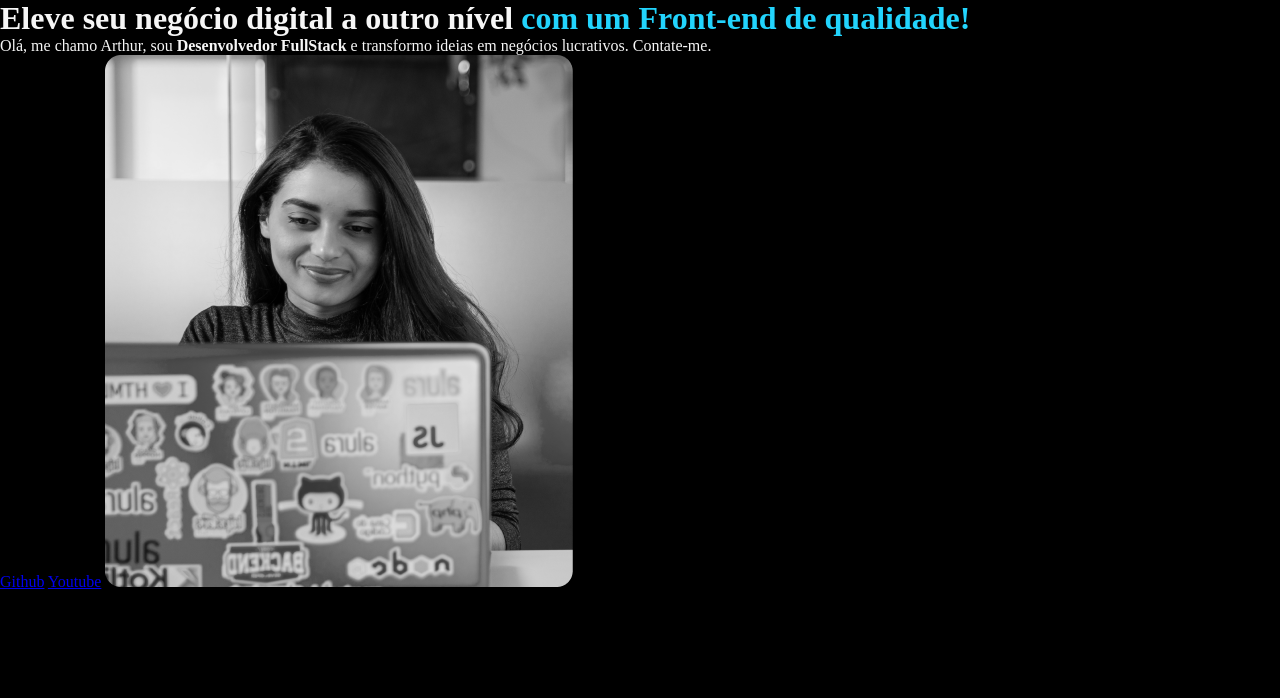
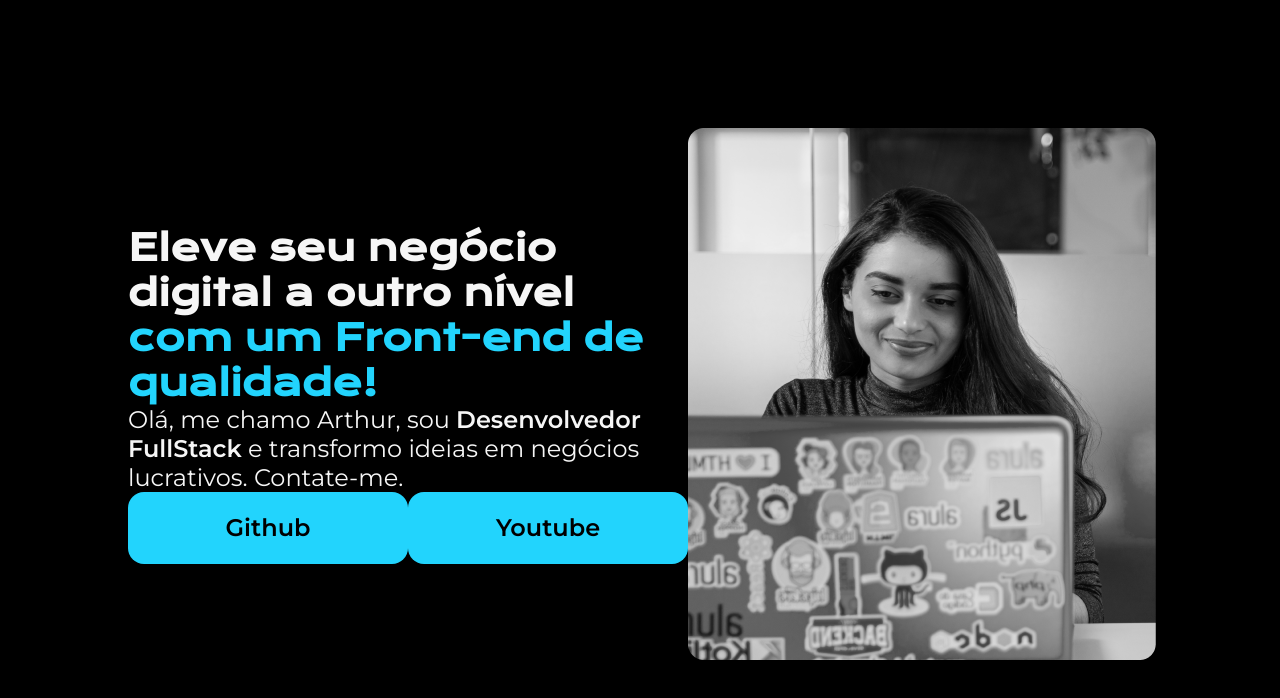
Before and after one commit to ArthurFerreiraCardoso/study_angular, a plain HTML site: page index.html in a window 1280 px wide. Drawn offline with nearby package versions, Linux system fonts and the light colour scheme.

Commit message:
aplicando classes nas tags e estilizacao nas estruturas

```diff
--- a/index.html
+++ b/index.html
@@ -6,20 +6,26 @@
     <title>Portfolio</title>
     <link rel="stylesheet" href="style.css">
 </head>
+
 <body>
         <header></header>
-
-        <main>
-            <h1>Eleve seu negócio digital a outro nível
+        <main class="apresentacao">
+            <section class="apresentacao__conteudo">
+            <h1 class="apresentacao__conteudo__titulo">Eleve seu negócio digital a outro nível
              <strong class="titulo-destaque">com um Front-end de qualidade!</strong>
             </h1>
-            <p>Olá, me chamo Arthur, sou <strong> Desenvolvedor FullStack</strong>
+            <p class="apresentacao__conteudo__texto">Olá, me chamo Arthur, sou <strong> Desenvolvedor FullStack</strong>
                 e transformo ideias em negócios lucrativos.
                  Contate-me.
             </p>
-            <a href="https://github.com/MattFCardoso/
-            study-front">Github</a>
-            <a href="https://www.youtube.com/">Youtube</a>
+       <div class="apresentacao__links">
+            <a class="apresentacao__links__link"
+            href="https://github.com/ArthurFerreiraCardoso?tab=repositories">Github</a>
+
+            <a class="apresentacao__links__link"
+            href="https://www.youtube.com/">Youtube</a>
+        </div>
+        </section>
        <img src="imagem.png" alt="imagem da programadora"
         </main>
         <footer></footer>
--- a/style.css
+++ b/style.css
@@ -1,3 +1,7 @@
+
+@import url('https://fonts.googleapis.com/css2?family=Krona+One&family=Montserrat:wght@400;600&display=swap');
+
+
 * {
     margin: 0;
     padding: 0;
@@ -15,6 +19,50 @@ body {
 .titulo-destaque {
     color: #22D4FD;
 }
+
+.apresentacao {
+    margin: 10%;
+    display: flex;
+    align-items: center;
+    justify-content: space-between;
+}
+
+.apresentacao__conteudo {
+    width: 615px;
+}
+
+.apresentacao__conteudo__titulo {
+    font-size: 36px;
+    font-family: 'Krona One', sans-serif;
+}
+
+.apresentacao__conteudo__texto {
+    font-size: 24px;
+    font-family: 'Montserrat', sans-serif;
+}
+
+.apresentacao__links {
+    display: flex;
+    justify-content: space-evenly;
+}
+
+.apresentacao__links__link {
+    background-color: #22D4FD;
+    width: 280px;
+    text-align: center;
+    border-radius: 16px;
+    font-weight: 600;
+    font-size: 24px;
+    padding: 21.5px 0;
+    text-decoration: none;
+    color: #000;
+    font-family: 'Montserrat', sans-serif;
+}
+    /*quando o valor do padding for definido ele se replicará para todos os lados, e se quiser por exemplo só para
+    um lado especifico, por exemplo somente para o vertical (|) temos que definir o valor para horizontal tambem
+   como no caso acima, portanto, será de 0, dessa forma o horizontal permanece do tamanho default */
+
+
 
 /* inicialmente, está sendo resetado o CSS para estilizar a página
 pois quebra os padroes já definidos nos navegadores, entao teremos
```
